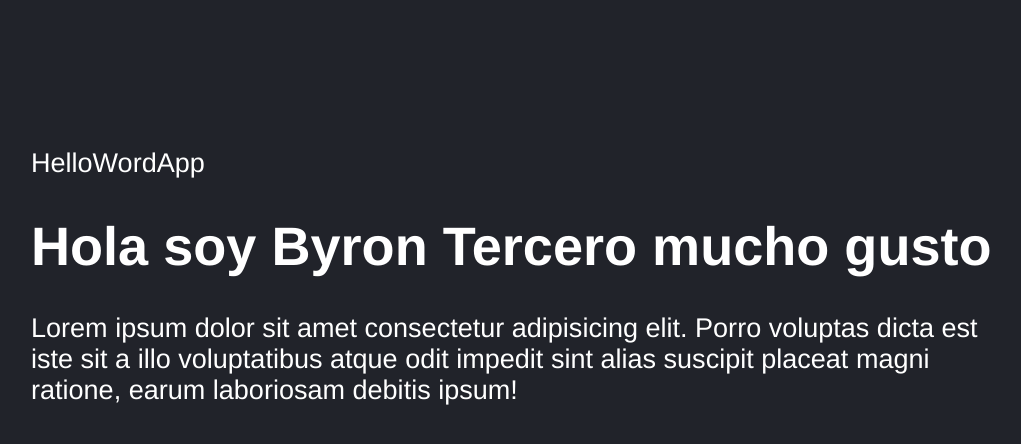
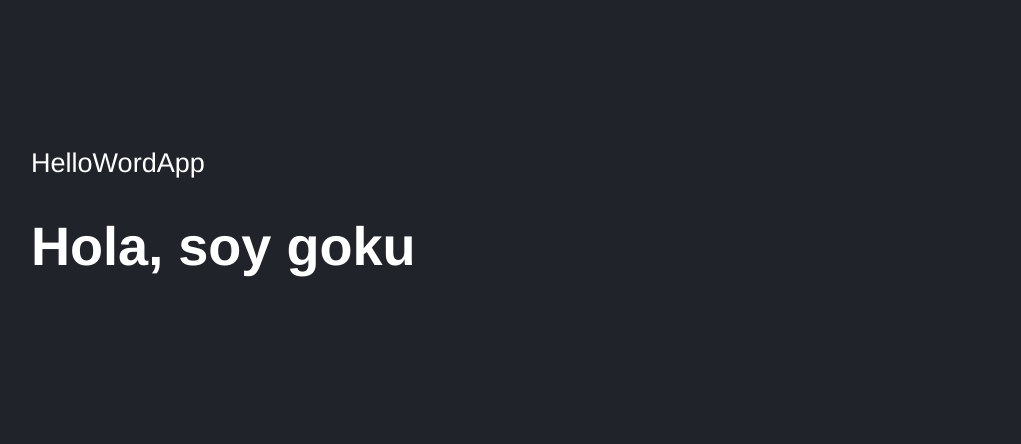
Before and after one commit to BterceroIII/Reac-UDEMY, a React (Vite) app in the folder 03-counter-app-Vite/: page / in a window 1280 px wide. Shown: the top 444 px of the page, without its empty margins (117-1138 px from the left). Built offline with nearby package versions, Linux system fonts and the light colour scheme.

Commit message:
PropTypes in React

```diff
--- a/03-counter-app-Vite/package.json
+++ b/03-counter-app-Vite/package.json
@@ -9,6 +9,7 @@
     "preview": "vite preview"
   },
   "dependencies": {
+    "prop-types": "^15.8.1",
     "react": "^18.2.0",
     "react-dom": "^18.2.0"
   },
--- a/03-counter-app-Vite/src/FirstApp.jsx
+++ b/03-counter-app-Vite/src/FirstApp.jsx
@@ -1,18 +1,24 @@
-
+import ProTypes from 'prop-types';
 // const newMessage = {
 //     message: 'Hola mundo',
 //     title: 'Fernando'
 // };
 
 
-const persona = (nombre, apellido ) => (`Hola soy ${nombre} ${apellido} mucho gusto`);
+// const persona = (nombre, apellido ) => (`Hola soy ${nombre} ${apellido} mucho gusto`);
 
-export const FirtsApp = () =>{
+export const FirtsApp = ({title,subtitle}) =>{
+
 
     return(
         <>
-            <h1>{ persona('Byron','Tercero') }</h1>
-            <p>Lorem ipsum dolor sit amet consectetur adipisicing elit. Porro voluptas dicta est iste sit a illo voluptatibus atque odit impedit sint alias suscipit placeat magni ratione, earum laboriosam debitis ipsum!</p>
+            <h1>{ title}</h1>
+            <p>{subtitle}</p>
         </>
     )
 }
+
+FirtsApp.propTypes = {
+    title: ProTypes.string.isRequired, // is Required significa que obligacion al poner titulo
+    subtitle: ProTypes.string.isRequired
+}
--- a/03-counter-app-Vite/src/main.jsx
+++ b/03-counter-app-Vite/src/main.jsx
@@ -8,6 +8,6 @@
 ReactDOM.createRoot(document.getElementById('root')).render(
     <React.StrictMode>
         <HelloWordApp/>
-        <FirtsApp></FirtsApp>
+        <FirtsApp title="Hola, soy goku"/>
     </React.StrictMode>
 );
```
Also changed, not shown: 1 other file (tests, documents, lock files or other folders).
